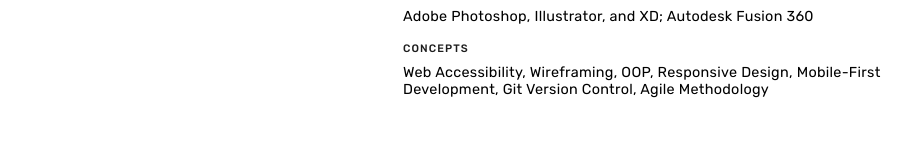
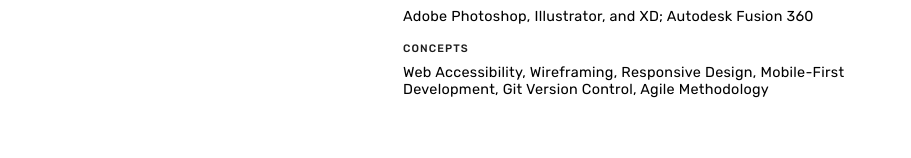
Before and after one commit to jenna-m/portfolio, a React (Create React App) app: page / in a window 1280 px wide. Shown: the part 2015-2173 px from the top of the page, without its empty margins (237-1148 px from the left). Built offline with nearby package versions, Linux system fonts and the light colour scheme.

Commit message:
Update skillsData.js

```diff
--- a/src/data/skillsData.js
+++ b/src/data/skillsData.js
@@ -45,7 +45,7 @@
 			<div className="skills-card">
 				<p className="skill-category">Concepts</p>
 				<p className="skill-list">
-					Web Accessibility, Wireframing, OOP, Responsive Design,
+					Web Accessibility, Wireframing, Responsive Design,
 					Mobile-First Development, Git Version Control, Agile
 					Methodology
 				</p>
```
